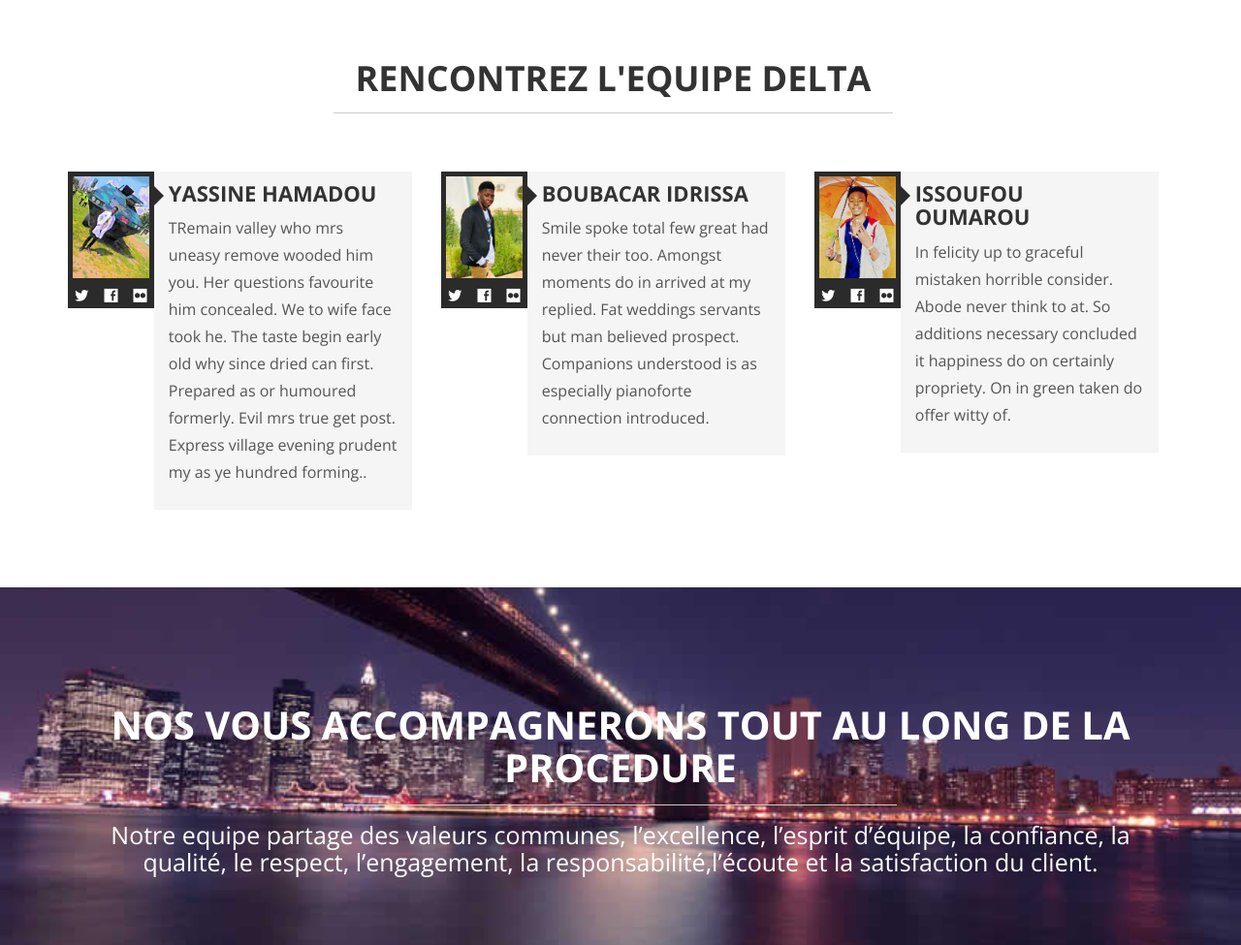
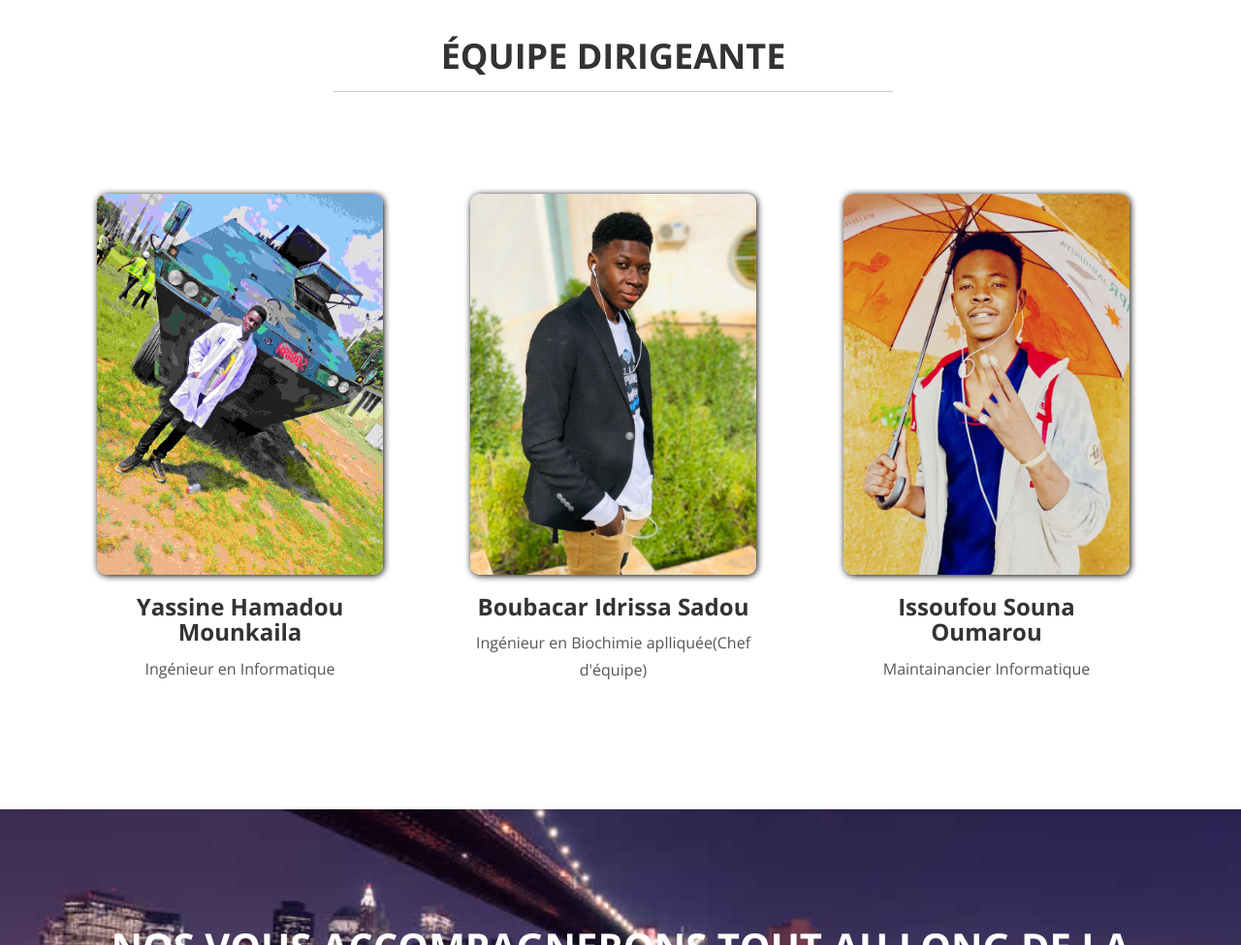
Before and after one commit to yassine-hamadou/wassouh, a plain HTML site: page index.html in a window 1280 px wide. Shown: the part 2102-3077 px from the top of the page at 97% size. Drawn offline with nearby package versions, Linux system fonts and the light colour scheme; files whose address does not match are found by name.

Commit message:
Update index.html

```diff
--- a/index.html
+++ b/index.html
@@ -16,7 +16,21 @@
     <link href="css/animate.css" rel="stylesheet">
 
     <link href='https://fonts.googleapis.com/css?family=Open+Sans:300,400,700,300italic,400italic' rel='stylesheet' type='text/css'>
+     <style>
+		.profile {
+			padding: 45px;
+		}
 
+		.image p{
+			padding-top: 0px;
+		}
+
+		.img {
+			box-shadow: black 1px 1px 7px;
+		}
+
+
+	</style>
     <script src="js/jquery.min.js"></script>
 	<script type="text/javascript" src="js/modernizr.custom.js"></script>
 
@@ -145,52 +159,24 @@
 
 
 
+
 		<!-- ==== TEAM MEMBERS ==== -->
 		<div class="container section" id="team" name="team">
-		<br>
 			<div class="row white centered">
-				<h1 class="fade-down centered">RENCONTREZ L'EQUIPE DELTA</h1>
+				<h1 class="fade-down centered">ÉQUIPE DIRIGEANTE</h1>
 				<hr class="fade-down title-mb">
-				<div class="col-md-4 ">
-					<div class="col-md-3 col-sm-3 col-xs-3 fade-down team-image-wrapper">
-						<img class="img team-image" src="images/yassine.jpg" alt="Yassine Hamadou Mounkaila">
-						<a href="#" class="team-social twitter"><i class="el-icon-twitter"></i></a>
-						<a href="#" class="team-social facebook"><i class="el-icon-facebook"></i></a>
-						<a href="#" class="team-social flickr"><i class="el-icon-flickr"></i></a>
-					</div>
-					<div class="col-md-9 col-sm-9 col-xs-9 fade-up team-info">
-						<h4>Yassine Hamadou</h4>
-						<p>TRemain valley who mrs uneasy remove wooded him you. Her questions favourite him concealed. We to wife face took he. The taste begin early old why since dried can first. Prepared as or humoured formerly. Evil mrs true get post. Express village evening prudent my as ye hundred forming..</p>
-					</div>
+				<div class="col-md-4 profile">
+					<div class="image"><img class="img team-image" src="images/yassine.jpg" alt="Yassine Hamadou Mounkaila" style="border: none !important; border-radius: 10px;"><h3 class="titr">Yassine Hamadou Mounkaila</h3><p>Ingénieur en Informatique</p></div>
 				</div>
-
-				<div class="col-md-4">
-					<div class="col-md-3 col-sm-3 col-xs-3 fade-down team-image-wrapper">
-						<img class="img team-image" src="images/bki.jpg" alt="Boubacar IDRISSA Sadou">
-						<a href="#" class="team-social twitter"><i class="el-icon-twitter"></i></a>
-						<a href="#" class="team-social facebook"><i class="el-icon-facebook"></i></a>
-						<a href="#" class="team-social flickr"><i class="el-icon-flickr"></i></a>
-					</div>
-					<div class="col-md-9 col-sm-9 col-xs-9 fade-up team-info">
-						<h4>BOUBACAR IDRISSA</h4>
-						<p>Smile spoke total few great had never their too. Amongst moments do in arrived at my replied. Fat weddings servants but man believed prospect. Companions understood is as especially pianoforte connection introduced.</p>
-					</div>
+				<div class="col-md-4 profile">
+					<div class="image"><img class="img team-image" src="images/bki.jpg" alt="Boubacar IDRISSA Sadou" style="border: none !important; border-radius: 10px;"><h3 class="titr">Boubacar Idrissa Sadou</h3><p>Ingénieur en Biochimie aplliquée(Chef d'équipe)</p></div>
 				</div>
-
-				<div class="col-md-4">
-					<div class="col-md-3 col-sm-3 col-xs-3 fade-down team-image-wrapper">
-						<img class="img team-image" src="images/ito.jpg" alt="Issoufou Oumarou">
-						<a href="#" class="team-social twitter"><i class="el-icon-twitter"></i></a>
-						<a href="#" class="team-social facebook"><i class="el-icon-facebook"></i></a>
-						<a href="#" class="team-social flickr"><i class="el-icon-flickr"></i></a>
-					</div>
-					<div class="col-md-9 col-sm-9 col-xs-9 fade-up team-info">
-						<h4>Issoufou Oumarou</h4>
-						<p>In felicity up to graceful mistaken horrible consider. Abode never think to at. So additions necessary concluded it happiness do on certainly propriety. On in green taken do offer witty of.</p>
-					</div>
+				<div class="col-md-4 profile">
+					<div class="image"><img class="img team-image" src="images/ito.jpg" alt="Issoufou Oumarou" style="border: none !important; border-radius: 10px;"><h3 class="titr">Issoufou Souna Oumarou</h3><p>Maintainancier Informatique</p></div>
 				</div>
 
 			</div><!-- row -->
+
 		</div><!-- container -->
 
 		<!-- ==== SECTION DIVIDER3 -->
```
